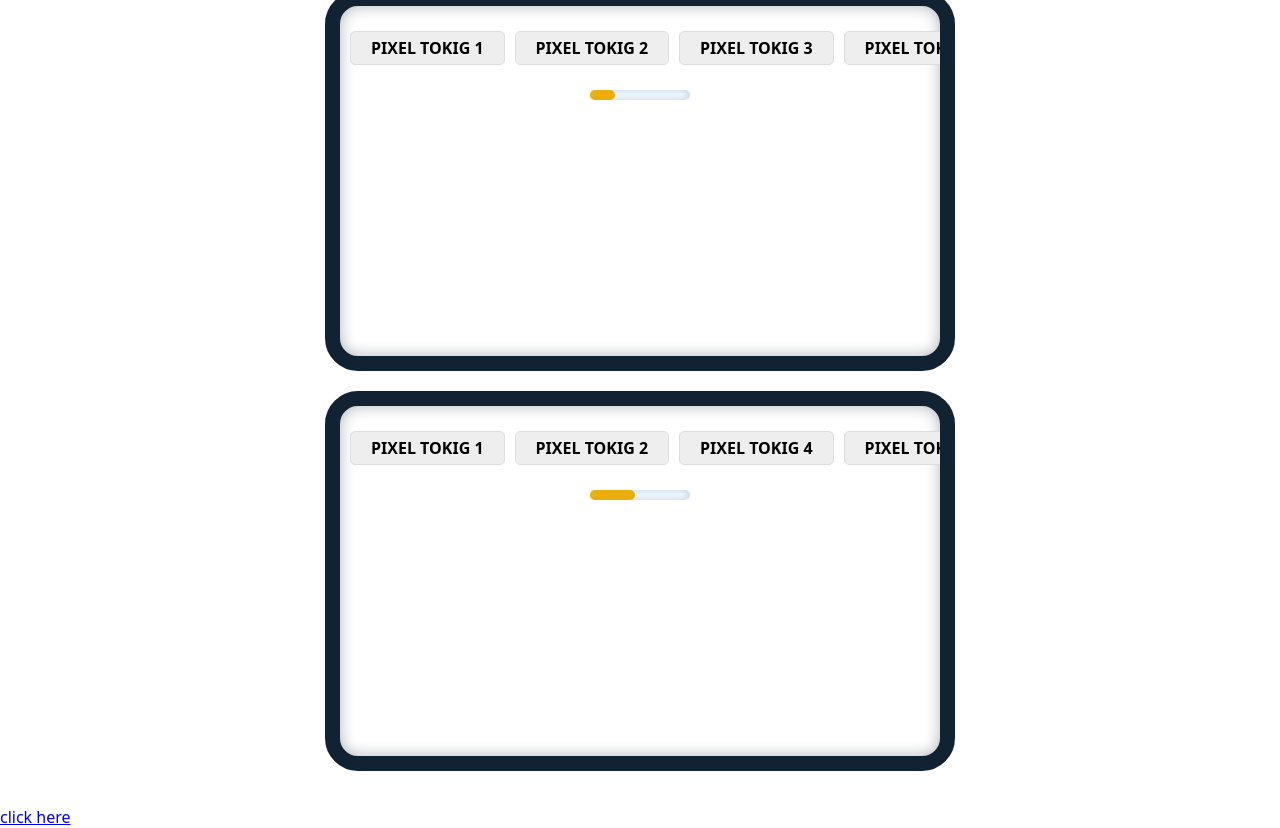
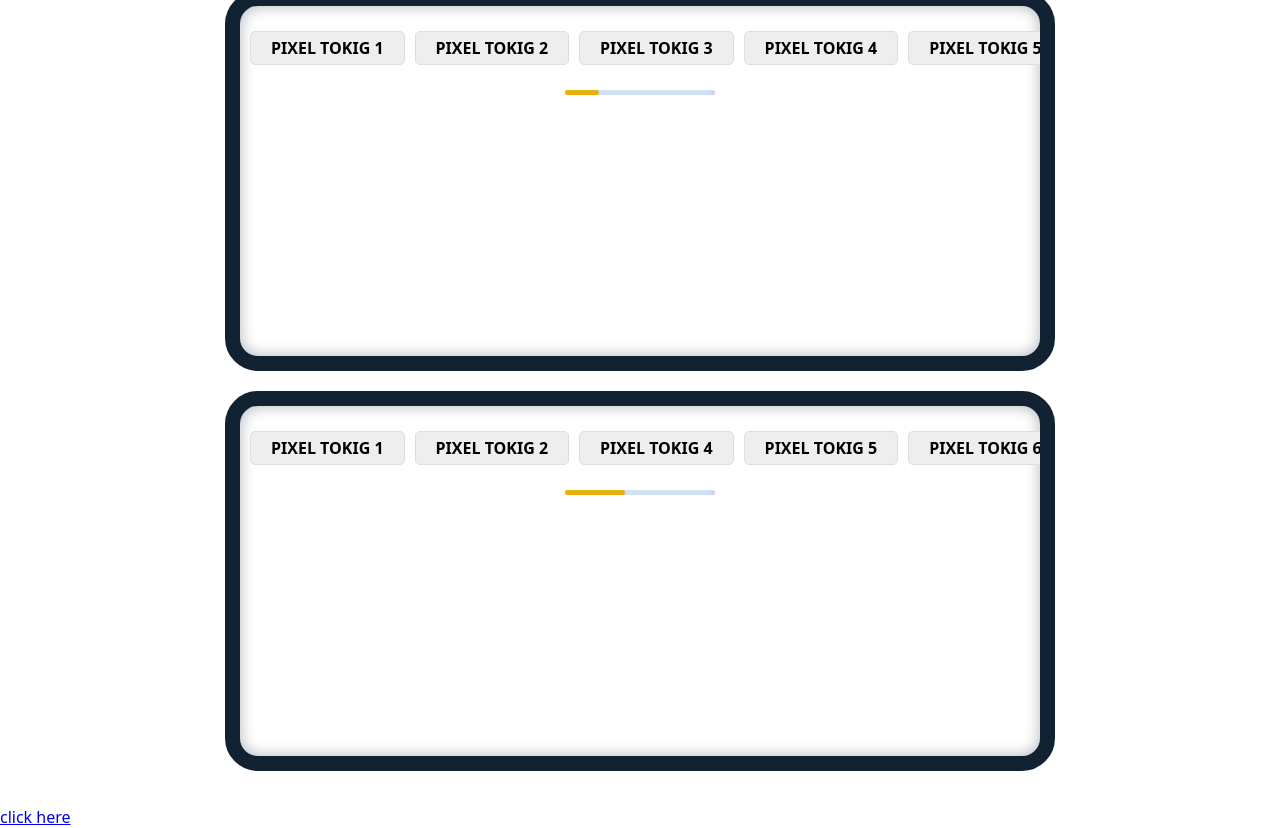
Before and after one commit to xahid07/simple-slider, a plain HTML site: page pt-slider/index.html in a window 1280 px wide. Shown: the part 80-908 px from the top of the page. Drawn offline with Linux system fonts and the light colour scheme.

Commit message:
Update style.css

```diff
--- a/pt-slider/style.css
+++ b/pt-slider/style.css
@@ -1,9 +1,17 @@
+/*
+* Prefixed by https://autoprefixer.github.io
+* PostCSS: v8.4.14,
+* Autoprefixer: v10.4.7
+* Browsers: last 4 version
+*/
+
 body,html{
     margin: 0;
     font-size: 1rem;
     font-family:system-ui, -apple-system, BlinkMacSystemFont, 'Segoe UI', Roboto, Oxygen, Ubuntu, Cantarell, 'Open Sans', 'Helvetica Neue', sans-serif;
 }
 *{
+    -webkit-box-sizing: border-box;
             box-sizing: border-box;
 }
 ul, ol{
@@ -14,30 +22,38 @@ ul, ol{
 h1{
     text-align: center;
 }
+ul,li,button,a,div{-webkit-tap-highlight-color:rgba(0,0,0,0)}
 .pt_slider_wraper{
     margin: auto;
     padding: 5px;
     height: 350px;
-    width: 90%;
-    max-width: 600px;
+    width:90%;
+    max-width: 800px;
     padding-top: 20px;
     border-radius: 18px;
     outline: 15px solid #123;
+    -webkit-box-shadow: inset 0px 0px 15px #1235;
             box-shadow: inset 0px 0px 15px #1235;
     overflow: hidden;
     margin-bottom: 50px;
 }
-.pt_slider{
+.pt_slider_wraper .pt_slider{
     --x-exis:0px;
+    -webkit-transform:translate3d(var(--x-exis),0px,0px);
             transform:translate3d(var(--x-exis),0px,0px);
     cursor:pointer;
-    transition: transform 450ms ease-out;
-}
-.pt_slider_wraper .pt_slider{
+    -webkit-transition:-webkit-transform 0.5s cubic-bezier(0.2, 0.9, 0.3, 1.3);
+    transition:-webkit-transform 0.5s cubic-bezier(0.2, 0.9, 0.3, 1.3);
+    -o-transition:transform 0.5s cubic-bezier(0.2, 0.9, 0.3, 1.3);
+    transition:transform 0.5s cubic-bezier(0.2, 0.9, 0.3, 1.3);
+    transition:transform 0.5s cubic-bezier(0.2, 0.9, 0.3, 1.3), -webkit-transform 0.5s cubic-bezier(0.2, 0.9, 0.3, 1.3);
+    display: -webkit-box;
+    display: -ms-flexbox;
     display: flex;
+    -ms-flex-wrap: nowrap;
         flex-wrap: nowrap;
     white-space: nowrap;
-    position: relative;
+    position: relative
 }
 .pt_slider_wraper .pt_slider .slider_item{
     text-transform: uppercase;
@@ -48,12 +64,15 @@ h1{
     font-weight: 700;
     margin: 5px;
     -webkit-user-select: none;
+    -moz-user-select: none;
+     -ms-user-select: none;
          user-select: none;
 }
 .pt_slider_navigator{
-    --bullet:10px;
-    width: 100px;
+    --bullet:5px;
+    width: 150px;
     height: var(--bullet);
+    -webkit-box-shadow: inset 0px 0px 8px #0b62b955;
             box-shadow: inset 0px 0px 8px #0b62b955;
     border-radius: 50px;
     margin-top: 20px;
@@ -64,9 +83,10 @@ h1{
     height: var(--bullet);
     width: var(--bullet);
     border-radius: 50px;
-    /* background-image: radial-gradient(#44a2ff,#093968); */
     background-color: #EAAF0F;
     cursor: pointer;
+    -webkit-transition: width .3s ease;
+    -o-transition: width .3s ease;
     transition: width .3s ease;
     max-width: 100%;
 }
```
Lines whose indentation alone changed are shown as unchanged.
